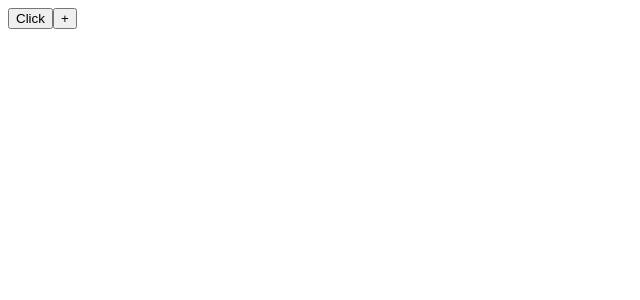
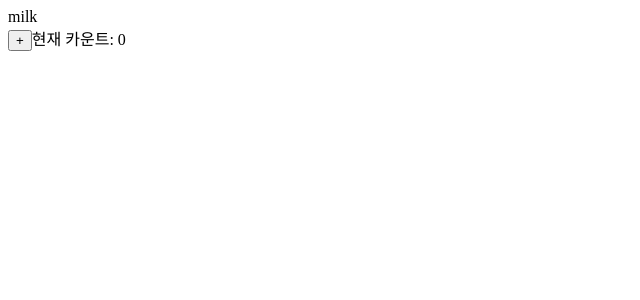
Before and after one commit to KumJungMin/react-pratice-five, a React (Create React App) app in the folder todo/: page / in a window 1280 px wide. Shown: the top 300 px of the page, without its empty margins (0-640 px from the left). Built offline with nearby package versions, Linux system fonts and the light colour scheme; the HTML template or start-up script is replaced by a standard one.

Commit message:
3. 변화가 적은 객체를 props로 내릴 때, 리렌더링 막기

```diff
--- a/todo/src/App.js
+++ b/todo/src/App.js
@@ -1,11 +1,13 @@
 import UseRefEx from "./components/UseRefEx";
-import FuncPropEx from "./components/FuncPropEx";
+// import FuncPropEx from "./components/FuncPropEx";
+import StatePropEx from "./components/StatePropEx";
 
 function App() {
   return (
     <div className="App">
       {/* <UseRefEx /> */}
-      <FuncPropEx />
+      {/* <FuncPropEx /> */}
+      <StatePropEx />
     </div>
   );
 }
--- /dev/null
+++ b/todo/src/components/StatePropEx.tsx
@@ -0,0 +1,42 @@
+import  React, {useState, useMemo} from 'react';
+
+// props로 객체를 넘겼는데,
+// 이떄 객체값이 변하지 않았다면 리렌더링 막기 (useMemo + React.memo)
+
+function Parent() {
+  const [value, setValue] = useState(0);
+  const item = {id: 1, name: 'milk'};
+  const memoriedItem = useMemo(() => item, []);
+
+  const handleClick = () => {
+    setValue(value + 1);
+  }
+
+  return (
+    <>
+      <Child item={memoriedItem}  />
+      <button onClick={handleClick}>+</button>
+      현재 카운트: {value}
+    </>
+
+  )
+
+}
+
+const Child = React.memo(({item}: {item: {id: number, name: string}}) => {
+  console.log('Child rendering');
+  return (
+    <div>
+      {item.name}
+    </div>
+  )
+});
+
+export default function StatePropEx() {
+  return (
+    <div>
+      <Parent />
+    </div>
+  )
+
+}
```
